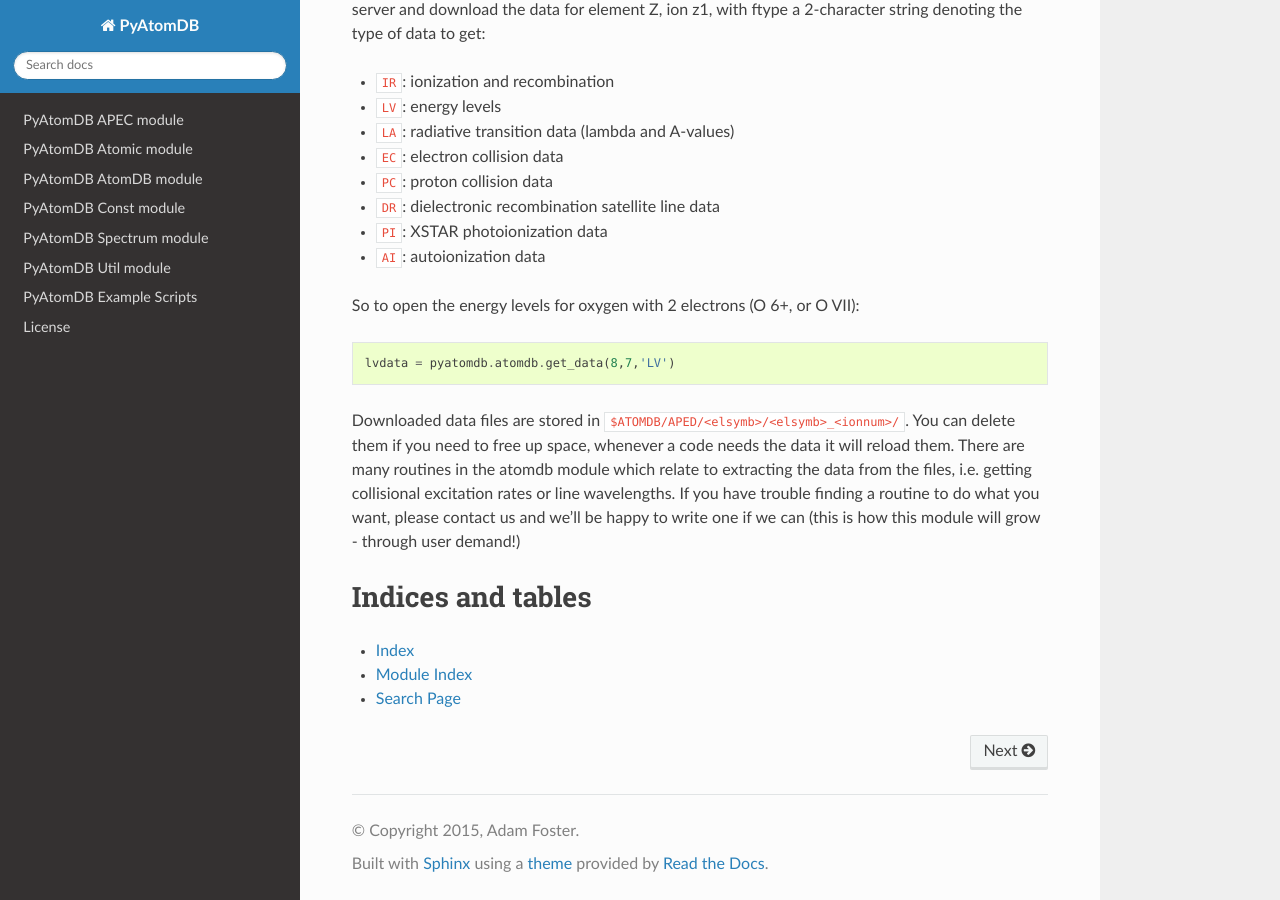
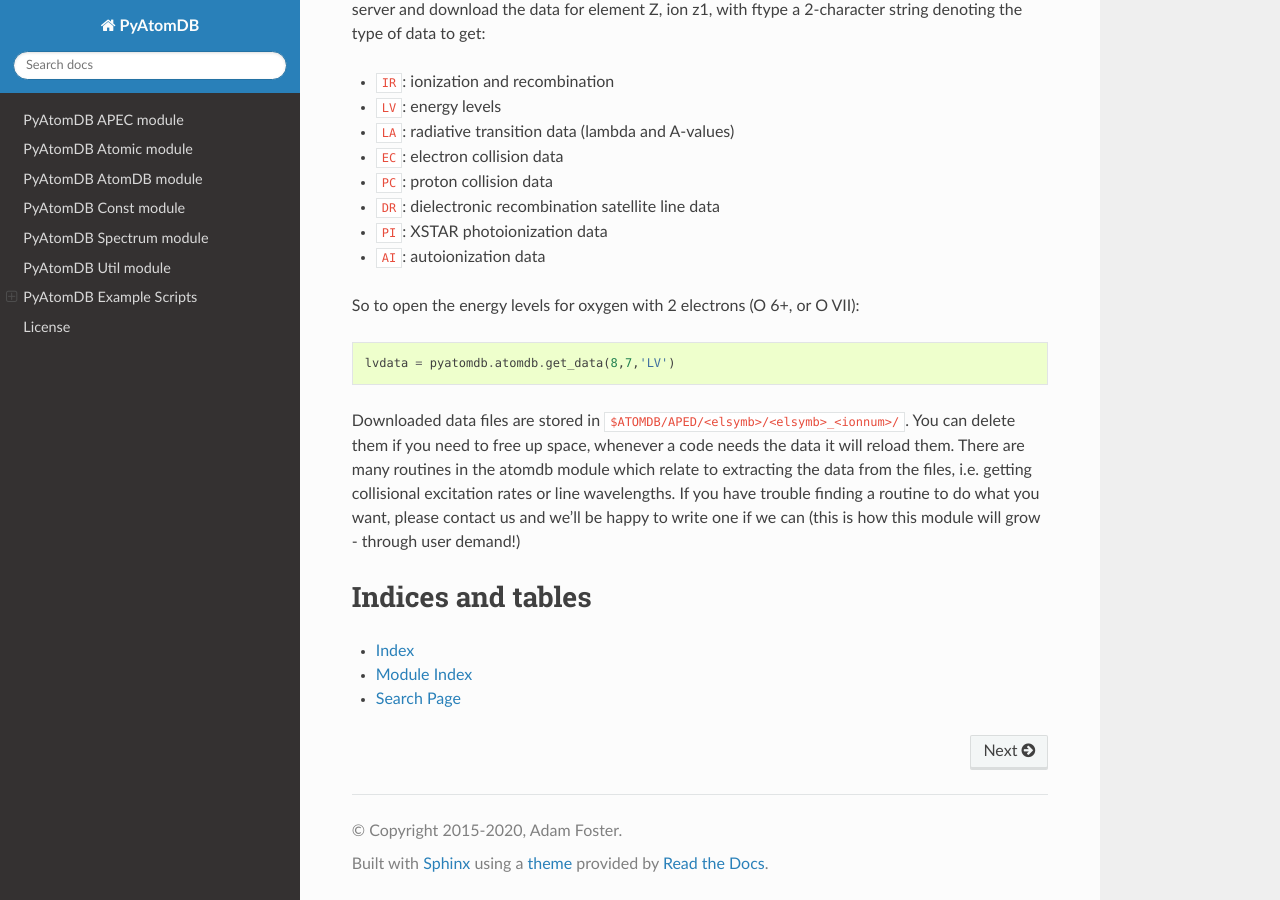
Before and after one commit to AtomDB/pyatomdb, a Sphinx documentation site: the page built from pyatomdb/docs/index.rst, in a window 1280 px wide and 900 px high, scrolled down 5698 px. Built offline with Sphinx 7.4.7 and the Read the Docs theme 2.0.0, drawn with Linux system fonts in a browser that asks for light colours.

Commit message:
updated RTD theme to better display navigation bar on readthedocs

```diff
--- a/pyatomdb/docs/conf.py
+++ b/pyatomdb/docs/conf.py
@@ -81,7 +81,7 @@
 
 # General information about the project.
 project = u'PyAtomDB'
-copyright = u'2015, Adam Foster'
+copyright = u'2015-2020, Adam Foster'
 author = u'Adam Foster'
 
 # The version info for the project you're documenting, acts as replacement for
@@ -153,7 +153,10 @@
 # Theme options are theme-specific and customize the look and feel of a theme
 # further.  For a list of options available for each theme, see the
 # documentation.
-#html_theme_options = {}
+html_theme_options = {
+    'navigation_depth': 4,
+    'collapse_navigation': False,
+}
 
 # Add any paths that contain custom themes here, relative to this directory.
 #html_theme_path = []
```
